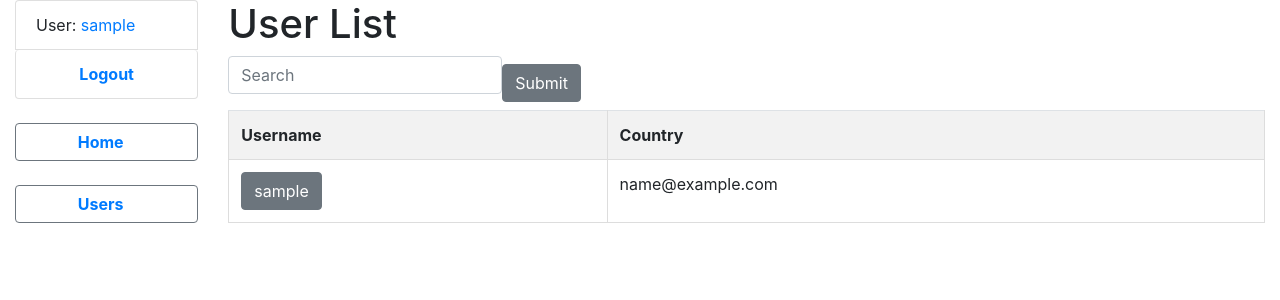
After one commit to IjdmLoverI/msgr-app, a Django app: page /user/ in a window 1280 px wide. The commit adds this page. Shown: the top 300 px of the page. Run offline with Django 5.2, Linux system fonts and the light colour scheme; the visitor is signed in with stand-in values (Sample User, id 1); data comes from the database, SQL or seed files in the repository; some libraries are stand-ins or nearby versions.

Commit message:
add CRUD for user, login/logout/sign up

```diff
--- a/msgr_app/urls.py
+++ b/msgr_app/urls.py
@@ -20,5 +20,6 @@ from django.urls import path, include
 
 urlpatterns = [
     path("admin/", admin.site.urls),
-    path("", include("msngr.urls", namespace="msngr"))
+    path("", include("msngr.urls", namespace="msngr")),
+    path("accounts/", include("django.contrib.auth.urls")),
 ]
--- /dev/null
+++ b/msngr/forms.py
@@ -0,0 +1,22 @@
+from django import forms
+from django.contrib.auth.models import User
+from django.contrib.auth.forms import UserCreationForm
+
+
+class SearchForm(forms.Form):
+    search = forms.CharField(
+        max_length=255,
+        required=False,
+        label="",
+        widget=forms.TextInput(attrs={"placeholder": "Search"})
+    )
+
+
+class UserForm(UserCreationForm):
+    email = forms.EmailField(required=False)
+    first_name = forms.CharField(max_length=30, required=False)
+    last_name = forms.CharField(max_length=30, required=False)
+
+    class Meta:
+        model = User
+        fields = UserCreationForm.Meta.fields + ("email", "first_name", "last_name")
--- a/msngr/urls.py
+++ b/msngr/urls.py
@@ -2,11 +2,21 @@ from django.urls import path
 
 from msngr.views import (
     index,
-
+    UserListView,
+    UserDetailView,
+    UserUpdateView,
+    UserDeleteView,
+    UserCreateView
 )
 
 urlpatterns = [
-    path("", index, name="index")
+    path("", index, name="index"),
+    path("user/", UserListView.as_view(), name="users-list"),
+    path("user/<int:pk>", UserDetailView.as_view(), name="user-detail"),
+    path("user/<int:pk>/update", UserUpdateView.as_view(), name="user-update"),
+    path("user/<int:pk>/delete", UserDeleteView.as_view(), name="user-delete"),
+    path("user/create", UserCreateView.as_view(), name="user-create")
+
 ]
 
 app_name = "msngr"
--- a/msngr/views.py
+++ b/msngr/views.py
@@ -1,12 +1,67 @@
+from django.contrib.auth.decorators import login_required
+from django.contrib.auth.mixins import LoginRequiredMixin
+from django.contrib.auth.models import User
 from django.shortcuts import render
+from django.urls import reverse_lazy
+from django.views import generic
 
+from msngr.forms import SearchForm, UserForm
 from msngr.models import Conversation
 
 
+@login_required
 def index(request):
     num_conversations = Conversation.objects.count()
+    num_users = User.objects.count()
 
     context = {
         "num_conversations": num_conversations,
+        "num_users": num_users
     }
     return render(request, "msngr/index.html", context=context)
+
+
+class UserListView(LoginRequiredMixin, generic.ListView):
+    model = User
+    paginate_by = 10
+    template_name = "msngr/users_list.html"
+
+    def get_context_data(self, **kwargs):
+        context = super(UserListView, self).get_context_data(**kwargs)
+        username = self.request.GET.get("search", "")
+        context["search_form"] = SearchForm(initial={"search": username})
+        return context
+
+    def get_queryset(self):
+        queryset = User.objects.all()
+        username = self.request.GET.get("search")
+        if username is not None:
+            return queryset.filter(username__icontains=username)
+        return queryset
+
+
+class UserDetailView(LoginRequiredMixin, generic.DetailView):
+    model = User
+    template_name = "msngr/user_detail.html"
+
+
+class UserUpdateView(LoginRequiredMixin, generic.UpdateView):
+    model = User
+    form_class = UserForm
+    template_name = "msngr/user_form.html"
+
+    def get_success_url(self):
+        return reverse_lazy("msngr:user-detail", kwargs={'pk': self.kwargs['pk']})
+
+
+class UserDeleteView(LoginRequiredMixin, generic.DeleteView):
+    model = User
+    success_url = reverse_lazy("login")
+    template_name = "msngr/user_confirm_delete.html"
+
+
+class UserCreateView(generic.CreateView):
+    model = User
+    form_class = UserForm
+    success_url = reverse_lazy("login")
+    template_name = "msngr/user_form.html"
--- /dev/null
+++ b/static/css/styles.css
@@ -0,0 +1,18 @@
+table {
+    border-collapse: collapse;
+    width: 100%;
+}
+
+td {
+padding: 8px;
+border: 1px solid #dddddd;
+text-align: left;
+}
+
+th {
+padding-top: 12px;
+padding-bottom: 12px;
+text-align: left;
+background-color: #f2f2f2;
+border: 1px solid #dddddd;
+}
--- /dev/null
+++ b/templates/includes/pagination.html
@@ -0,0 +1,18 @@
+{% load query_transform %}
+{% if is_paginated %}
+  <ul class="pagination">
+    {% if page_obj.has_previous %}
+      <li class="page-item">
+        <a href="?{% query_transform request page=page_obj.previous_page_number %}" class="page-link">prev</a>
+      </li>
+    {% endif %}
+    <li class="page-item active">
+      <span class="page-link">{{ page_obj.number }} of {{ paginator.num_pages }}</span>
+    </li>
+    {% if page_obj.has_next %}
+      <li class="page-item">
+        <a href="?{% query_transform request page=page_obj.next_page_number %}" class="page-link">next</a>
+      </li>
+    {% endif %}
+  </ul>
+{% endif %}
--- /dev/null
+++ b/templates/includes/sidebar.html
@@ -0,0 +1,22 @@
+<ul class="sidebar-nav list-group">
+  {% if user.is_authenticated %}
+    <li class="list-group-item">User: <a href="{{ user.get_absolute_url }}">{{ user.get_username }}</a></li>
+    <li class="list-group-item btn btn-outline-secondary"><a href="{% url 'logout'%}?next={{request.path}}">
+      <strong>Logout</strong>
+    </a></li>
+  {% else %}
+    <li class="list-group-item btn btn-outline-secondary"><a href="{% url 'login'%}?next={{request.path}}">
+      <strong>Login</strong>
+    </a></li>
+  {% endif %}
+
+  <br>
+
+  <li class="list-group btn btn-outline-secondary"><a href="{% url 'msngr:index' %}">
+     <strong>Home</strong>
+  </a></li>
+  <br>
+  <li class="list-group btn btn-outline-secondary"><a href="{% url 'msngr:users-list' %}">
+     <strong>Users</strong>
+  </a></li>
+</ul>
--- a/templates/msngr/index.html
+++ b/templates/msngr/index.html
@@ -2,5 +2,6 @@
 
 {% block content %}
   <h1>Welcome to Messenger</h1>
-  <p>Number of conversations: {{ num_conversations }}</p>
+  <p>Number of chats: {{ num_conversations }}</p>
+  <p>Number of users: {{ num_users }}</p>
 {% endblock %}
--- /dev/null
+++ b/templates/msngr/users_list.html
@@ -0,0 +1,36 @@
+{% extends "base.html" %}
+{% load crispy_forms_filters %}
+
+{% block content %}
+  <h1>
+    User List
+  </h1>
+  <form method="get" action="" class="form-inline">
+    {{ search_form|crispy }}
+    <input type="submit" class="btn btn-secondary">
+  </form>
+
+  {% if user_list %}
+    <table class="table">
+      <tr>
+        <th>Username</th>
+        <th>Country</th>
+      </tr>
+
+      {% for user in user_list %}
+        <tr>
+          <td>
+            <a class="btn btn-secondary" href="{% url 'msngr:user-detail' pk=user.id %}"> {{ user.username }}</a>
+          </td>
+          <td>
+            {{ user.email }}
+          </td>
+
+        </tr>
+      {% endfor %}
+    </table>
+
+  {% else %}
+    <p>There are no users at the moment.</p>
+  {% endif %}
+{% endblock %}
```
Also changed, not shown: msgr_app/settings.py (+7 -2 lines), templates/msngr/user_confirm_delete.html (added, +11 -0 lines), templates/msngr/user_detail.html (added, +45 -0 lines), templates/msngr/user_form.html (added, +12 -0 lines), templates/registration/logged_out.html (added, +7 -0 lines), templates/registration/login.html (added, +25 -0 lines), msngr/migrations/0001_initial.py.
